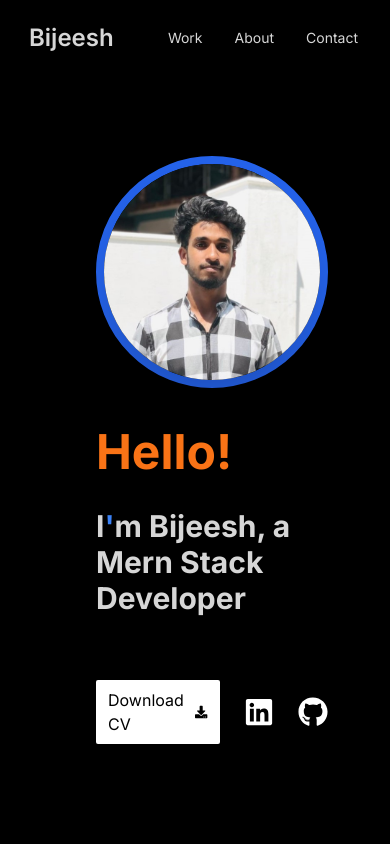
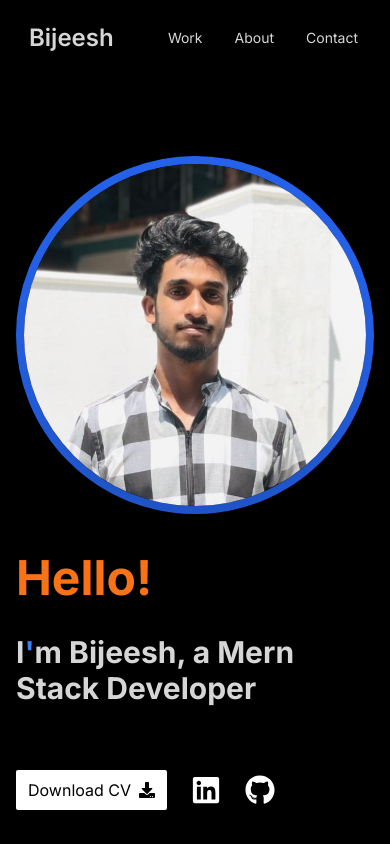
Before and after one commit to bijeesh-m/bijeesh, a Next.js app: page / in a window 390 px wide. Shown: the top 844 px of the page. Built offline with nearby package versions, Linux system fonts and the light colour scheme.

Commit message:
feat:added smooth scrolling

```diff
--- a/components/Landing.jsx
+++ b/components/Landing.jsx
@@ -7,7 +7,7 @@ import { FaGithub } from "react-icons/fa";
 
 const Landing = () => {
     return (
-        <div className="hero mt-16 px-20">
+        <div className="hero mt-16 sm:px-20">
             <div className="hero-content flex-col lg:flex-row-reverse gap-10">
                 <motion.div
                     className="  rounded-full border-8 border-blue-600 "
```
